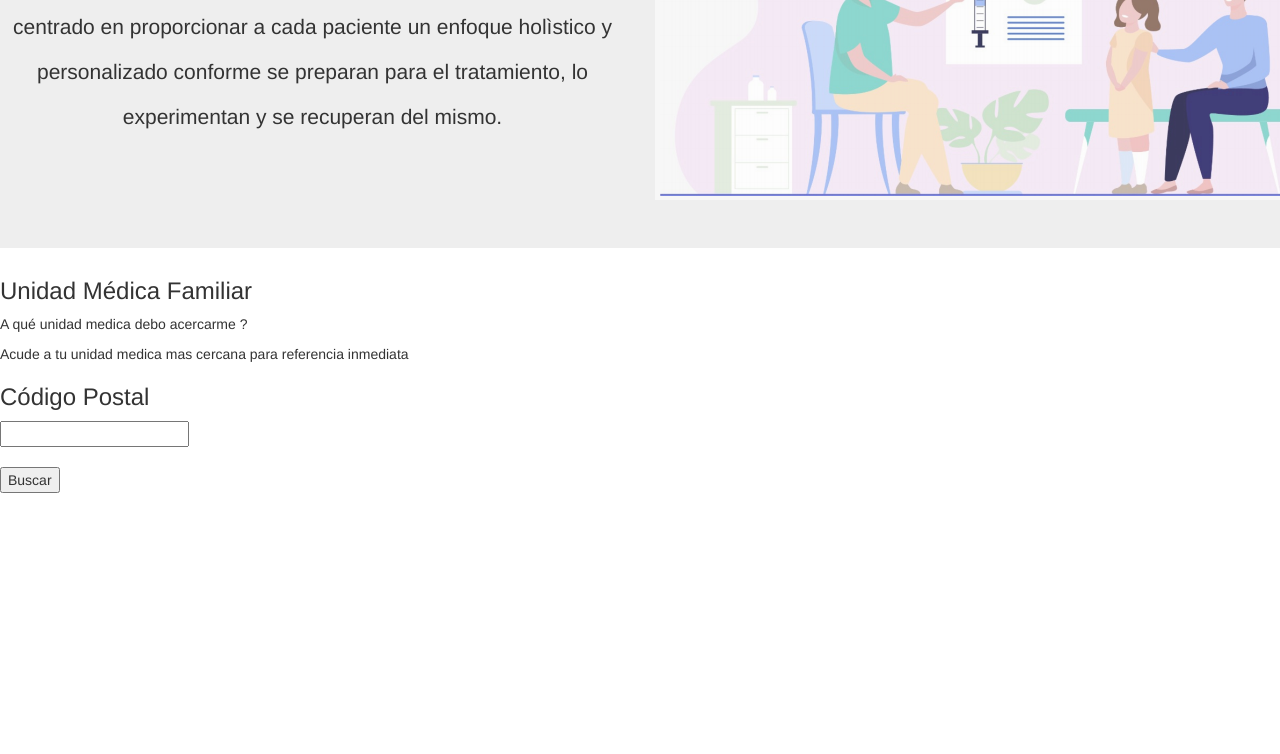
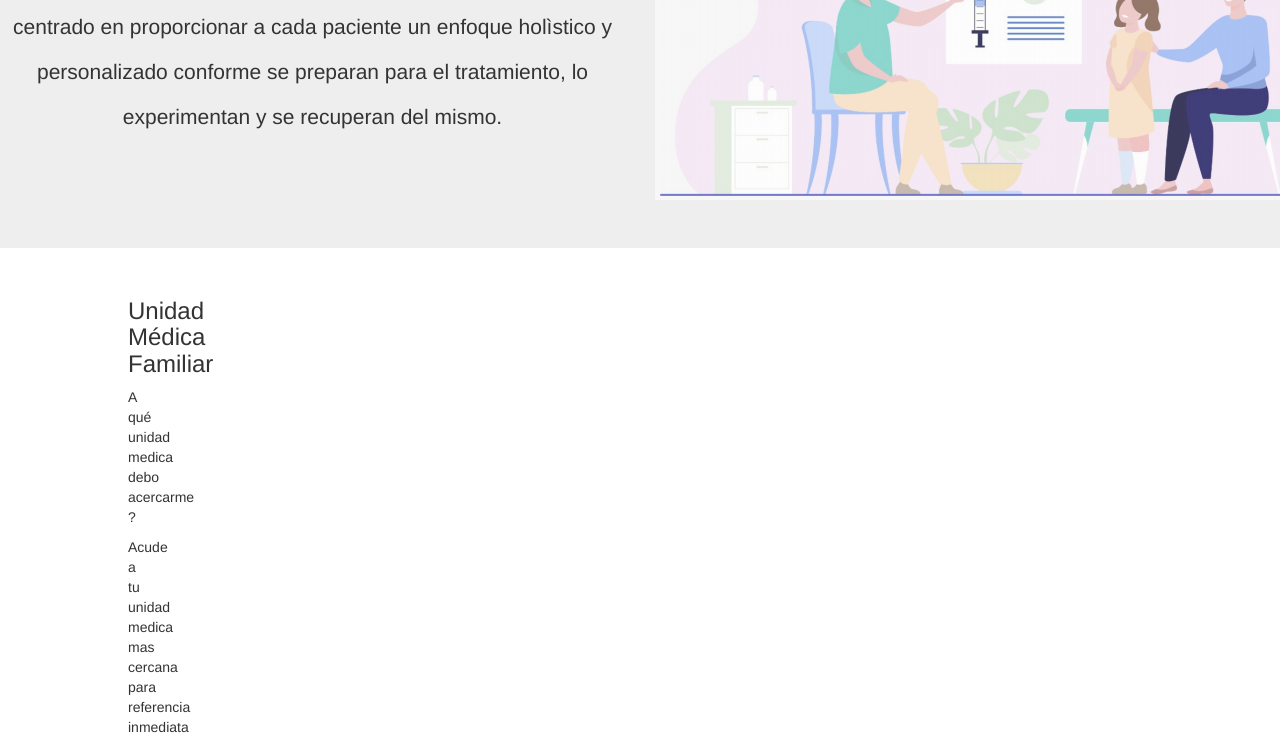
Before and after one commit to aquintanagz/APRENDE, a plain HTML site: page GOM/mapas.html in a window 1280 px wide. Shown: the part 180-934 px from the top of the page. Drawn offline with nearby package versions, Linux system fonts and the light colour scheme; some packages are replaced by stand-ins of ours; no server answers.

Commit message:
Se agrego un poco de estilos

```diff
--- a/GOM/mapas.html
+++ b/GOM/mapas.html
@@ -15,17 +15,15 @@
       /* Always set the map height explicitly to define the size of the div
        * element that contains the map. */
 
+     #izq{
+       padding-right: 10%;
+       padding-left: 10%;
+     }
 
 #map {
         height: 100%;
-      }
+        width: 100%;
 
-      /* Optional: Makes the sample page fill the window. */
-      html,
-      body {
-        height: 100%;
-        margin: 0;
-        padding: 0;
       }
 
       /* Optional: Makes the sample page fill the window. */
@@ -150,7 +148,12 @@
 
 
 
-    <div id="izq">
+<table >
+
+
+  <tr>
+    <td  id="izq">
+      <div >
       <h3>Unidad Médica Familiar</h3>
       <p>A qué unidad medica debo acercarme ?</p>
       <p>Acude a tu unidad medica mas cercana para referencia inmediata</p>
@@ -158,7 +161,20 @@
       <input type="text" id="codPostal" name="codPostal"><br><br>
       <input type="submit" value="Buscar">
     </div>
-      <div id="map"></div>
+    </td>
+    <td   id="map" ></td>
+
+  </tr>
+
+
+</table>
+
+
+    </br></br>
+     </br></br>
+      </br></br>
+     </br></br>
+
 
 
 
```
